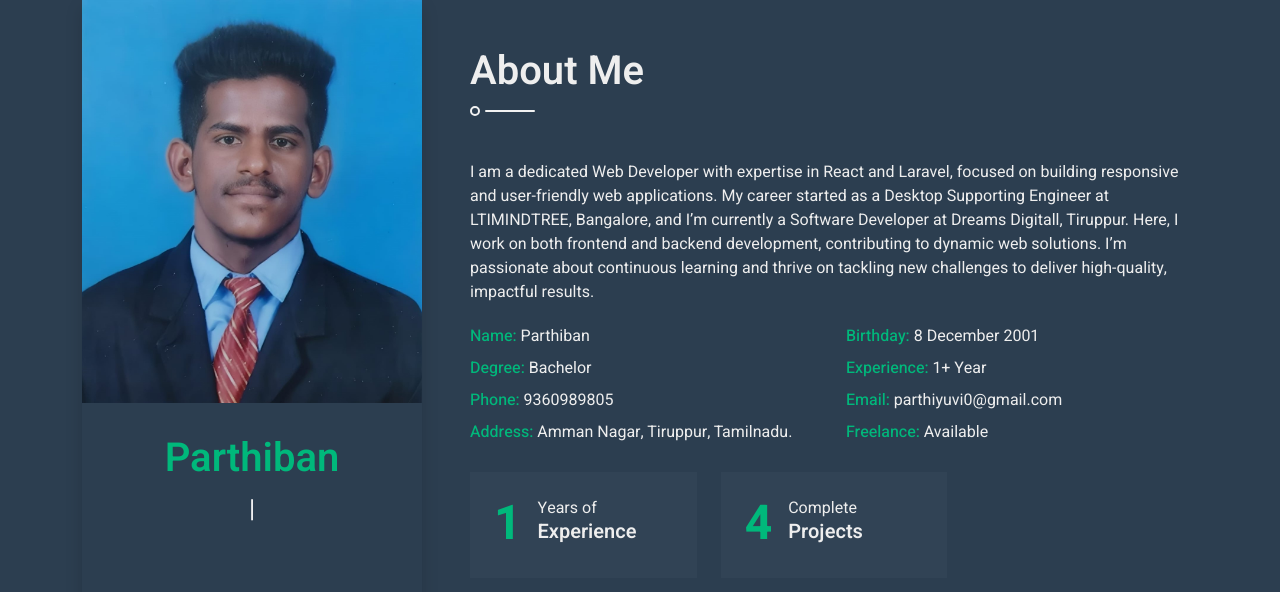
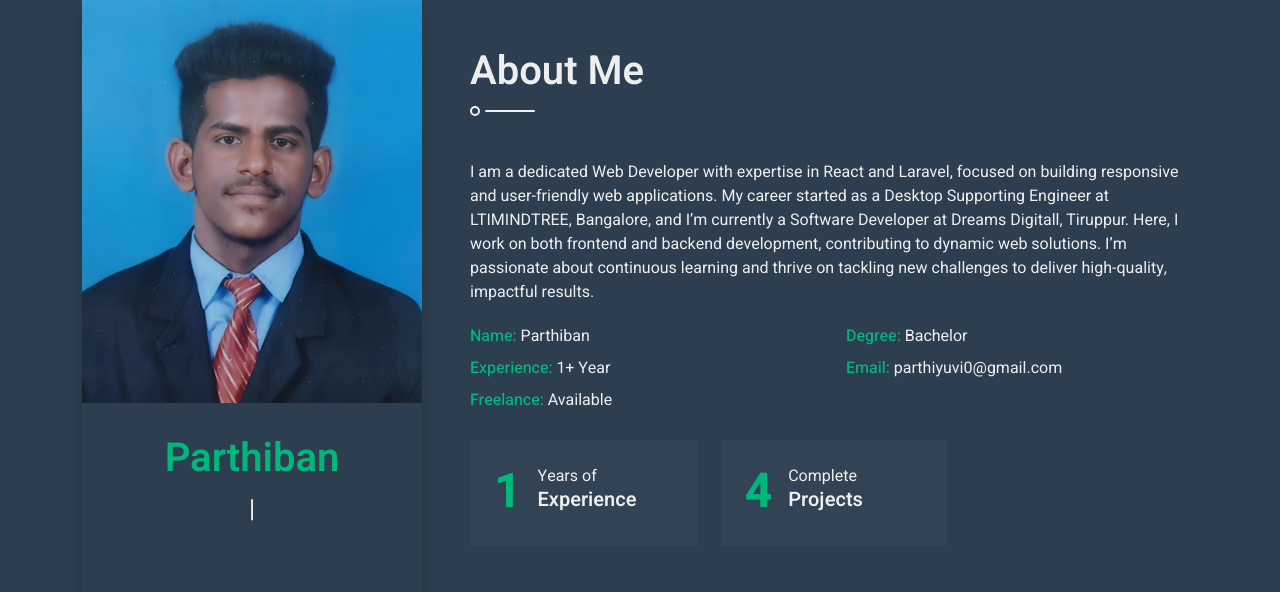
Before and after one commit to ParthibanMoorthi/my-cv, a website with bundled scripts: page index.html in a window 1280 px wide. Shown: the top 592 px of the page. Built offline with nearby package versions, Linux system fonts and the light colour scheme; files whose address does not match are found by name.

Commit message:
Updated index.html with new changes

```diff
--- a/index.html
+++ b/index.html
@@ -80,22 +80,13 @@
                             <span class="fw-medium text-primary">Name:</span> Parthiban
                         </div>
                         <div class="col-sm-6 py-1">
-                            <span class="fw-medium text-primary">Birthday:</span> 8 December 2001
-                        </div>
-                        <div class="col-sm-6 py-1">
                             <span class="fw-medium text-primary">Degree:</span> Bachelor
                         </div>
                         <div class="col-sm-6 py-1">
                             <span class="fw-medium text-primary">Experience:</span> 1+ Year
                         </div>
                         <div class="col-sm-6 py-1">
-                            <span class="fw-medium text-primary">Phone:</span> 9360989805
-                        </div>
-                        <div class="col-sm-6 py-1">
                             <span class="fw-medium text-primary">Email:</span> parthiyuvi0@gmail.com
-                        </div>
-                        <div class="col-sm-6 py-1">
-                            <span class="fw-medium text-primary">Address:</span> Amman Nagar, Tiruppur, Tamilnadu.
                         </div>
                         <div class="col-sm-6 py-1">
                             <span class="fw-medium text-primary">Freelance:</span> Available
```
